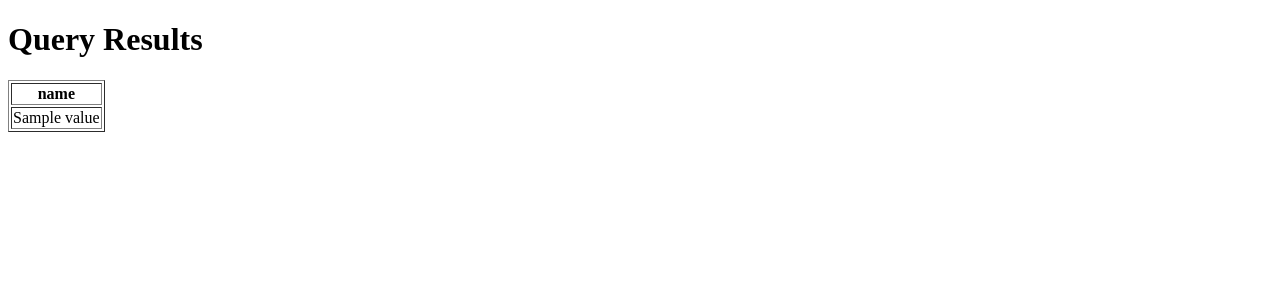
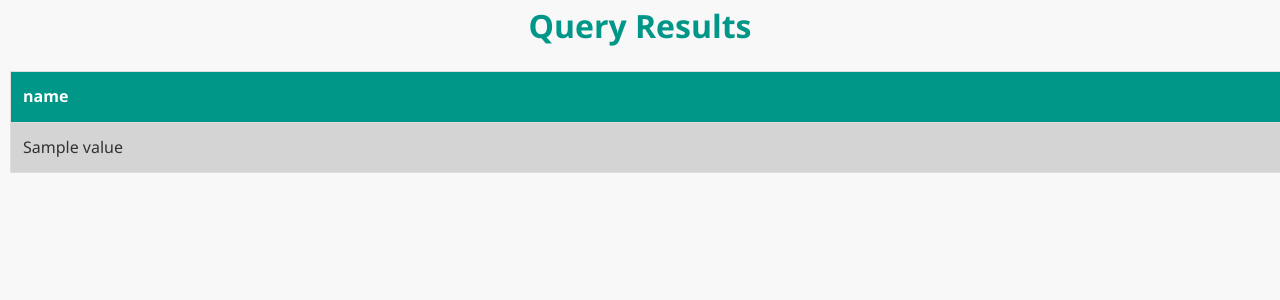
Before and after one commit to setarek1/DatabaseFinal, a Flask app: template templates/query_results.html in a window 1280 px wide. Shown: the top 300 px of the page. Run offline with Flask 3, Linux system fonts and the light colour scheme; the template is opened without the code that fills it: most values are stand-ins (such as "Sample title", 1, 10 or a date in 2020).

Commit message:
Update query_results.html

```diff
--- a/templates/query_results.html
+++ b/templates/query_results.html
@@ -6,6 +6,8 @@
     <meta http-equiv="X-UA-Compatible" content="IE=edge">
     <meta name="viewport" content="width=device-width, initial-scale=1.0">
     <title>Query Results</title>
+    <link rel="icon" href="{{url_for('static', filename='icon.png')}}" type="image/x-icon">
+    <link rel="stylesheet" href="{{ url_for('static', filename='style.css') }}">
 </head>
 <body>
     <h1>Query Results</h1>
```
